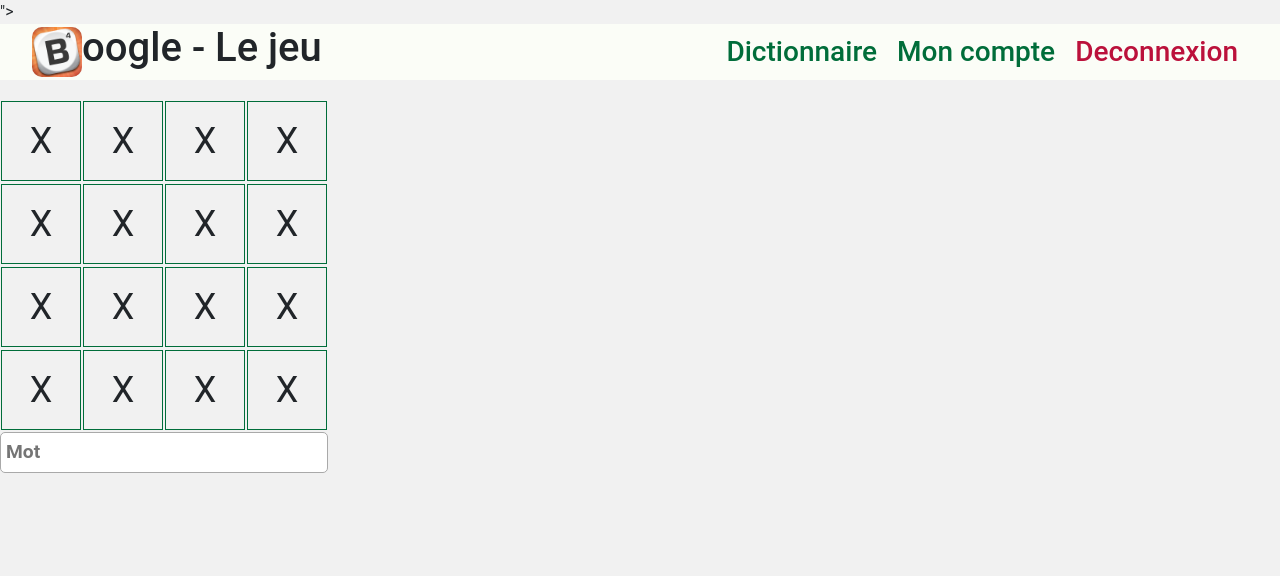
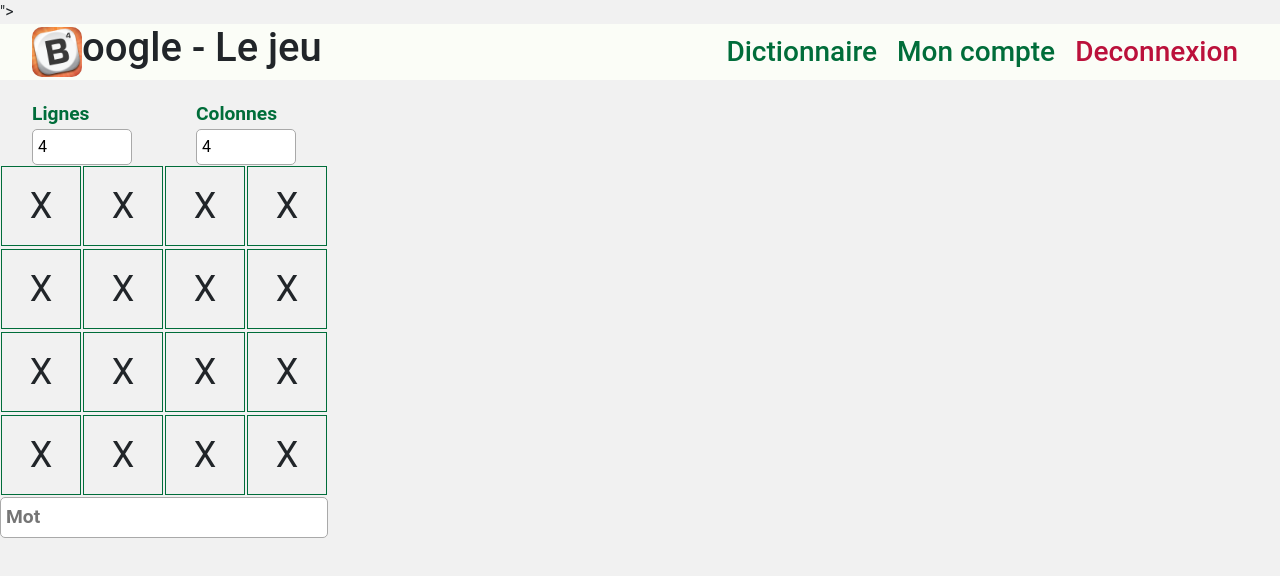
Before and after one commit to Leon-ED/boogle-game, a React (Vite) app in the folder client/: page / in a window 1280 px wide. Shown: the top 576 px of the page. Built offline with nearby package versions, Linux system fonts and the light colour scheme; no server answers.

Commit message:
La grille est maintenant générée en temps réel depuis le back

```diff
--- /dev/null
+++ b/client/src/actions/Logout.tsx
@@ -0,0 +1,34 @@
+import React from 'react';
+import { useNavigate } from 'react-router-dom';
+
+
+export default function Logout() {
+  const navigate = useNavigate();
+
+  React.useEffect(() => {
+    console.log(localStorage);
+
+    if (localStorage.getItem('token') === null) {
+      navigate('/', { replace: true });
+      return;
+    }
+
+    console.log('logout');
+    // On appelle la fonction logout du back-end
+    fetch('http://localhost:3000/api/auth/logout', {
+      method: 'POST',
+      headers: {
+        'Content-Type': 'application/json',
+        Authorization: `Bearer ${localStorage.getItem('token')}`,
+      },
+    });
+
+    // On supprime le token du localStorage
+    localStorage.removeItem('token');
+
+    // On redirige l'utilisateur vers la page d'accueil
+    navigate('/', { replace: true });
+  }, [navigate]);
+
+  return null;
+}
--- a/client/src/assets/grille.css
+++ b/client/src/assets/grille.css
@@ -27,6 +27,28 @@
     font-size: 1.2em;
 }
 
+.grille-header{
+    display:grid;
+    grid-template-columns: 1fr 1fr;
+}
+
+
+.grille-header label{
+    font-size: 1.2em;
+    font-weight: bolder;
+    color: var(--green);
+}
+
+
+.grille-header-container{
+    display: grid;
+    justify-content: center;
+
+}
+
+/* make input in grid-header-container take all first parent space */
+
+
 
 #grille {
     width: fit-content;
--- a/client/src/components/Grille.tsx
+++ b/client/src/components/Grille.tsx
@@ -1,112 +1,104 @@
 import "../assets/grille.css";
-import { useState } from "react";
+import { useEffect, useState } from "react";
 
-type Grille = string[][];
 function Grille(props: { largeur: number, hauteur: number }) {
     const { largeur, hauteur } = props;
     const [inputWord, setInputWord] = useState<string>("");
+    const [colonnes, setColonnes] = useState<number>(4);
+    const [lignes, setLignes] = useState<number>(4);
+    const [grille, setGrille] = useState<Array<Array<string>>>(Array(lignes).fill(Array(colonnes).fill("X")));
 
 
-    var selectedCells: HTMLDivElement[] = [];
-    var inSelection = false;
-    var clearBox = false;
 
-    function onCellMouseDown(event: React.MouseEvent<HTMLDivElement>) {
-        var cell = event.target as HTMLDivElement;
+    function grilleChange(e: React.ChangeEvent<HTMLInputElement>) {
+        const { value, name } = e.target;
+        if (name == "colonnes") {
+            // setColonne with callback
+            setColonnes(parseInt(value));
+        } else {
+            setLignes(parseInt(value));
+        }
+    }
 
-        if (cell.tagName == "SPAN") {
-            cell = cell.parentElement as HTMLDivElement;
-        }
-
-        if (clearBox) {
-            setInputWord("");
-            clearBox = false;
-        }
+    useEffect(() => {
+        generateGrille();
+    }, [colonnes, lignes]);
 
 
-        if (cell.classList.contains('selected')) {
-            selectedCells = selectedCells.filter(function (selectedCell) {
-                return selectedCell !== cell;
-            });
-            return;
-        } else {
-            selectedCells.push(cell);
+    function generateGrille() {
+
+        fetch('http://localhost:3000/api/jeu/grille/' + lignes + '/' + colonnes, {
+            method: 'GET',
+            headers: {
+                'Content-Type': 'application/json',
+                'Accept-Charset': 'utf-8',
+                'Accept': 'application/json',
+            },
+
+        }).then((response) => {
+            return response.json();
         }
-        cell.classList.toggle('selected');
-        inSelection = true;
+        ).then((data) => {
+            const grilleJSON = data.grille.split(" ");
+            // remove last
+            grilleJSON.pop();
+            while(grilleJSON.length <= lignes * colonnes){
+                grilleJSON.push("A");
+            }
 
-        addWordToInput(cell);
-    }
 
-    function leaveGrid() {
-        const liste = document.querySelectorAll('.case');
-        liste.forEach(function (cell) {
-            cell.classList.remove('selected');
-        });
-        selectedCells = [];
-        inSelection = false;
-    }
 
-    function addWordToInput(cell: HTMLElement) {
-        const word = cell.querySelector('span')?.innerHTML;
-        if (word == null) return;
-        setInputWord(inputWord + word);
+
+            const grille2D = [];
+            for (let i = 0; i < lignes; i++) {
+                const row = grilleJSON.slice(i * colonnes, (i + 1) * colonnes);
+                grille2D.push(row);
+            }
+            setGrille(grille2D );
+
+
+
+        })
 
     }
 
-    function removeAllSelected() {
-        const liste = document.querySelectorAll('.case');
-        liste.forEach(function (cell) {
-            cell.classList.remove('selected');
-        });
-        selectedCells = [];
-        inSelection = false;
-    }
-    function onCellMouseUp(event: React.MouseEvent<HTMLDivElement>) {
-        console.log("up");
-        removeAllSelected();
-        clearBox = true;
+    return (
+        <div id="grille" className="grille" >
+            <div className="grille-header">
+                <div className="grille-header-container">
+                    <label htmlFor="largeur">Lignes</label>
+                    <input name="lignes" min="2" max="10" type="number" value={lignes} onChange={grilleChange} />
+                </div>
+                <div className="grille-header-container">
+                    <label htmlFor="largeur">Colonnes</label>
+                    <input name="colonnes" min="2" max="10" value={colonnes} type="number" onChange={grilleChange} />
+                </div>
 
-    }
+            </div>
+            {
+                grille.map((ligne, index) => {
+                    return (
+                        <div className="ligne" key={index}>
+                            {}
+                            {
+                                ligne.map((colonne, index) => {
+                                    return (
+                                        <div className="case" key={index}>
+                                            <span>{colonne}</span>
+                                        </div>
+                                    )
+                                })
 
-    function dragEnter(event: React.MouseEvent<HTMLDivElement>) {
-        if (!inSelection) return;
-        onCellMouseDown(event);
-        event.preventDefault();
-    }
-
-    function onLeaveGrid(event: React.MouseEvent<HTMLDivElement>) {
-        console.log("leave");
-        removeAllSelected();
-    }
+                            }
+                        </div>
+                    )
+                })
 
 
-    const grille: Grille = [];
-    for (let i = 0; i < hauteur; i++) {
-        grille.push([]);
-        for (let j = 0; j < largeur; j++) {
-            grille[i].push("X");
-        }
-    }
-    return (
-        <div id="grille" className="grille" onMouseLeave={onLeaveGrid}>
+            }
 
-            {grille.map((ligne, index) => (
-                <div key={index} className="ligne">
-                    {ligne.map((colonne, index) => (
-                        console.log("colonne"),
-                        <div
-                            className="case"
-                            key={index}
-                            onMouseEnter={dragEnter}
-                            onMouseDown={onCellMouseDown}
-                            onMouseUp={onCellMouseUp}
-                        >
-                            <span>X</span>
-                        </div>
-                    ))}
-                </div>
-            ))}
+
+
             <input type="text" id="word" placeholder="Mot" onChange={
                 (e) => {
                     setInputWord(e.target.value);
--- a/client/src/main.tsx
+++ b/client/src/main.tsx
@@ -8,6 +8,7 @@ import Register from './pages/Register';
 import Definitions from './pages/Definitions';
 import Error404 from './pages/404';
 import './index.css'
+import Logout from './actions/Logout';
 
 
 
@@ -22,6 +23,7 @@ function Main() {
         <Route path="/definitions" element={<Definitions />} />
         <Route path="/definitions/:search" element={<Definitions />} />
         <Route path="*" element={<Error404 />} />
+        <Route path="/logout" element={<Logout />}  />
       </Routes>
     </BrowserRouter>
   );
```
Also changed, not shown: client/src/actions/auth.tsx (deleted, +0 -53 lines).
